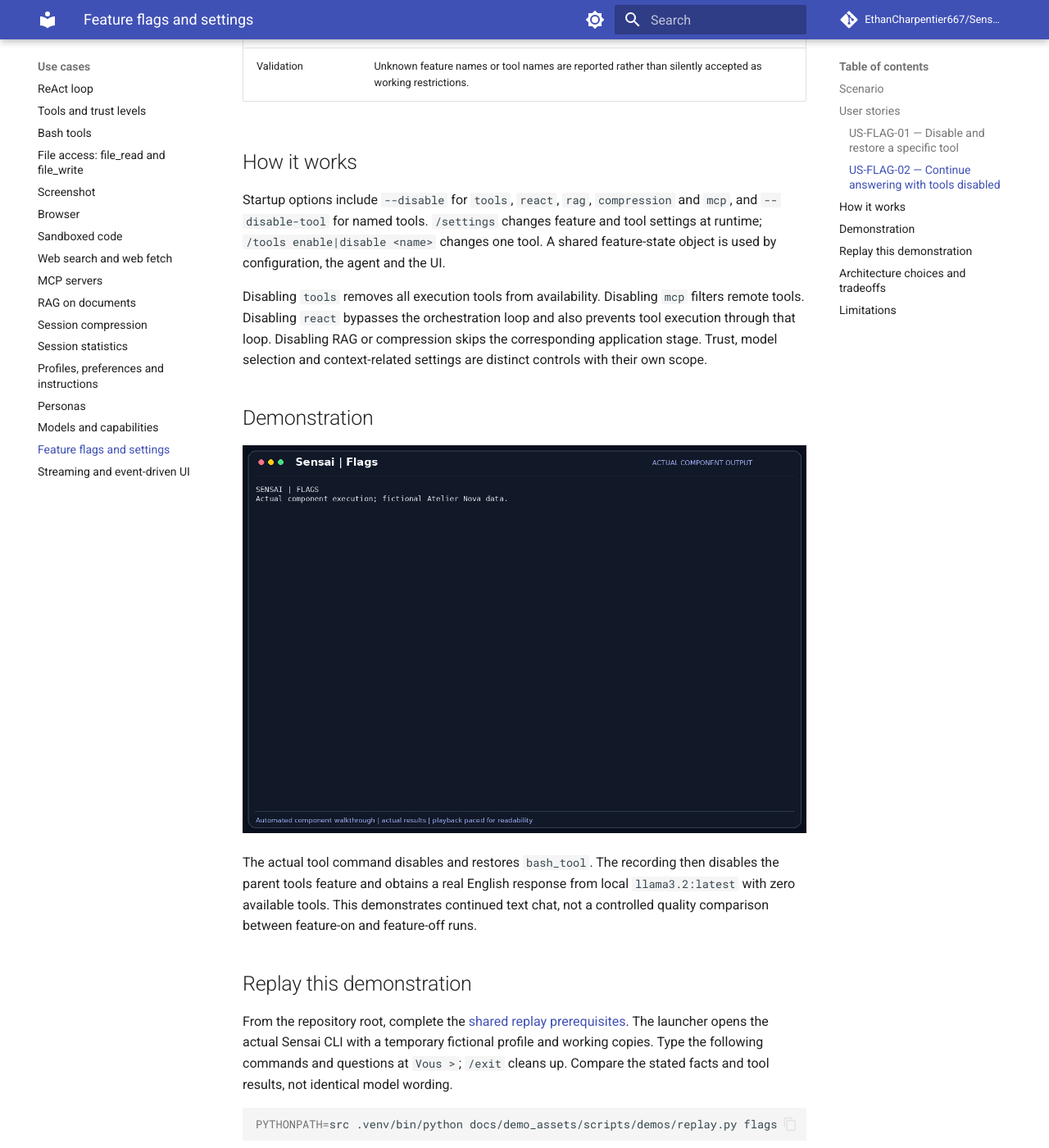
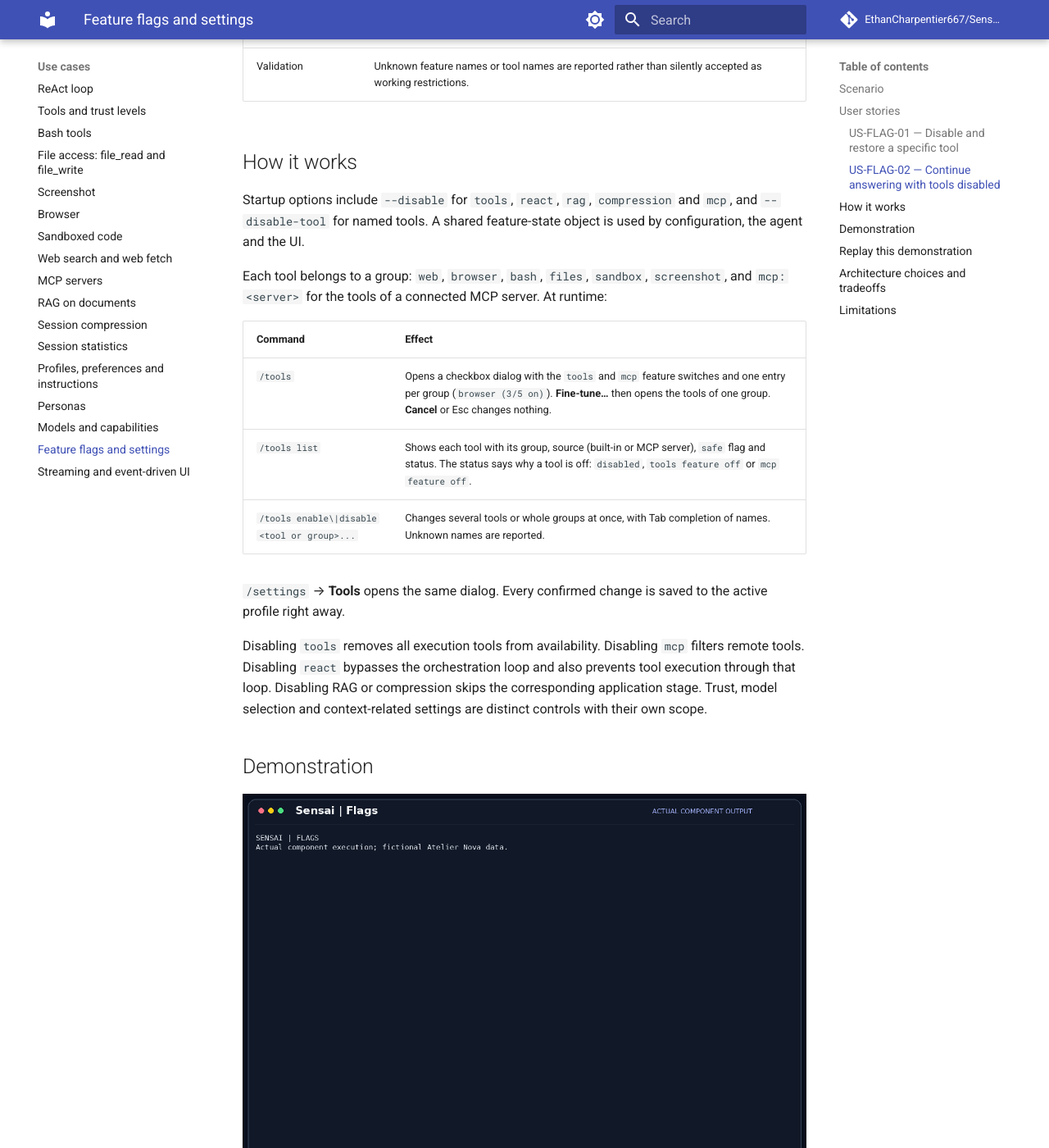
Before and after one commit to EthanCharpentier667/SenseiUwuMirror, an MkDocs documentation site: the page built from docs/use_cases/Feature-flags-and-settings.md, in a window 1280 px wide and 1400 px high, scrolled down 1504 px. Shown: the whole window at 82% size. Built offline with MkDocs 1.6.1 and Material for MkDocs 9.7.7, drawn with Linux system fonts in a browser that asks for light colours; comment, search, counter and statistics services are not loaded; some of the changed text lies outside the part shown.

Commit message:
docs(tools): document tool groups and the /tools dialog

````diff
--- a/docs/use_cases/Feature-flags-and-settings.md
+++ b/docs/use_cases/Feature-flags-and-settings.md
@@ -44,9 +44,20 @@ Preconditions: the chat model is reachable and the `tools` feature is disabled.
 ## How it works
 
 Startup options include `--disable` for `tools`, `react`, `rag`, `compression`
-and `mcp`, and `--disable-tool` for named tools. `/settings` changes feature and
-tool settings at runtime; `/tools enable|disable <name>` changes one tool.
-A shared feature-state object is used by configuration, the agent and the UI.
+and `mcp`, and `--disable-tool` for named tools. A shared feature-state object is
+used by configuration, the agent and the UI.
+
+Each tool belongs to a group: `web`, `browser`, `bash`, `files`, `sandbox`,
+`screenshot`, and `mcp:<server>` for the tools of a connected MCP server. At runtime:
+
+| Command | Effect |
+| --- | --- |
+| `/tools` | Opens a checkbox dialog with the `tools` and `mcp` feature switches and one entry per group (`browser (3/5 on)`). **Fine-tune…** then opens the tools of one group. **Cancel** or Esc changes nothing. |
+| `/tools list` | Shows each tool with its group, source (built-in or MCP server), `safe` flag and status. The status says why a tool is off: `disabled`, `tools feature off` or `mcp feature off`. |
+| `/tools enable\|disable <tool or group>...` | Changes several tools or whole groups at once, with Tab completion of names. Unknown names are reported. |
+
+`/settings` → **Tools** opens the same dialog. Every confirmed change is saved to
+the active profile right away.
 
 Disabling `tools` removes all execution tools from availability. Disabling `mcp`
 filters remote tools. Disabling `react` bypasses the orchestration loop and also
@@ -74,23 +85,23 @@ cleans up. Compare the stated facts and tool results, not identical model wordin
 PYTHONPATH=src .venv/bin/python docs/demo_assets/scripts/demos/replay.py flags
 ```
 
-1. Type `/tools disable bash_tool`, then `/tools`. Expect host Bash to be shown
-   as off while unrelated tools retain their settings.
-2. Type `/tools enable bash_tool`, then `/tools`. Expect it to be on again.
-3. Open `/settings`, choose **Features**, disable **tools**, then leave the menu.
-   `/tools` now shows no available execution tools.
+1. Type `/tools disable bash_tool`, then `/tools list`. Expect host Bash to be shown
+   as `off (disabled)` while unrelated tools retain their settings.
+2. Type `/tools enable bash_tool`, then `/tools list`. Expect it to be on again.
+3. Type `/tools`, untick **[feature] tools**, then choose **Ok**.
+   `/tools list` now shows every tool as `off (tools feature off)`.
 4. Send:
 
-```text
-In one sentence, explain why an empty cart subtotal should be zero. Do not claim to have run tests.
-```
+   ```text
+   In one sentence, explain why an empty cart subtotal should be zero. Do not claim to have run tests.
+   ```
 
 5. Expect a real text response despite tools being disabled. It must not claim
    execution. This is the effect demonstrated by the GIF, beyond the settings change.
-6. Re-enable **tools** in the same settings menu if continuing to another tool scenario.
+6. Re-enable **tools** with `/tools` if continuing to another tool scenario.
 
 The component replay changes the same shared feature state directly after using
-the actual individual-tool commands. The interactive steps use the settings menu;
+the actual individual-tool commands. The interactive steps use the `/tools` dialog;
 neither path changes OS-level permissions.
 
 For the exact automated component sequence and a new GIF:
````
Also changed, not shown: docs/mcp-server.md (+2 -2 lines).
